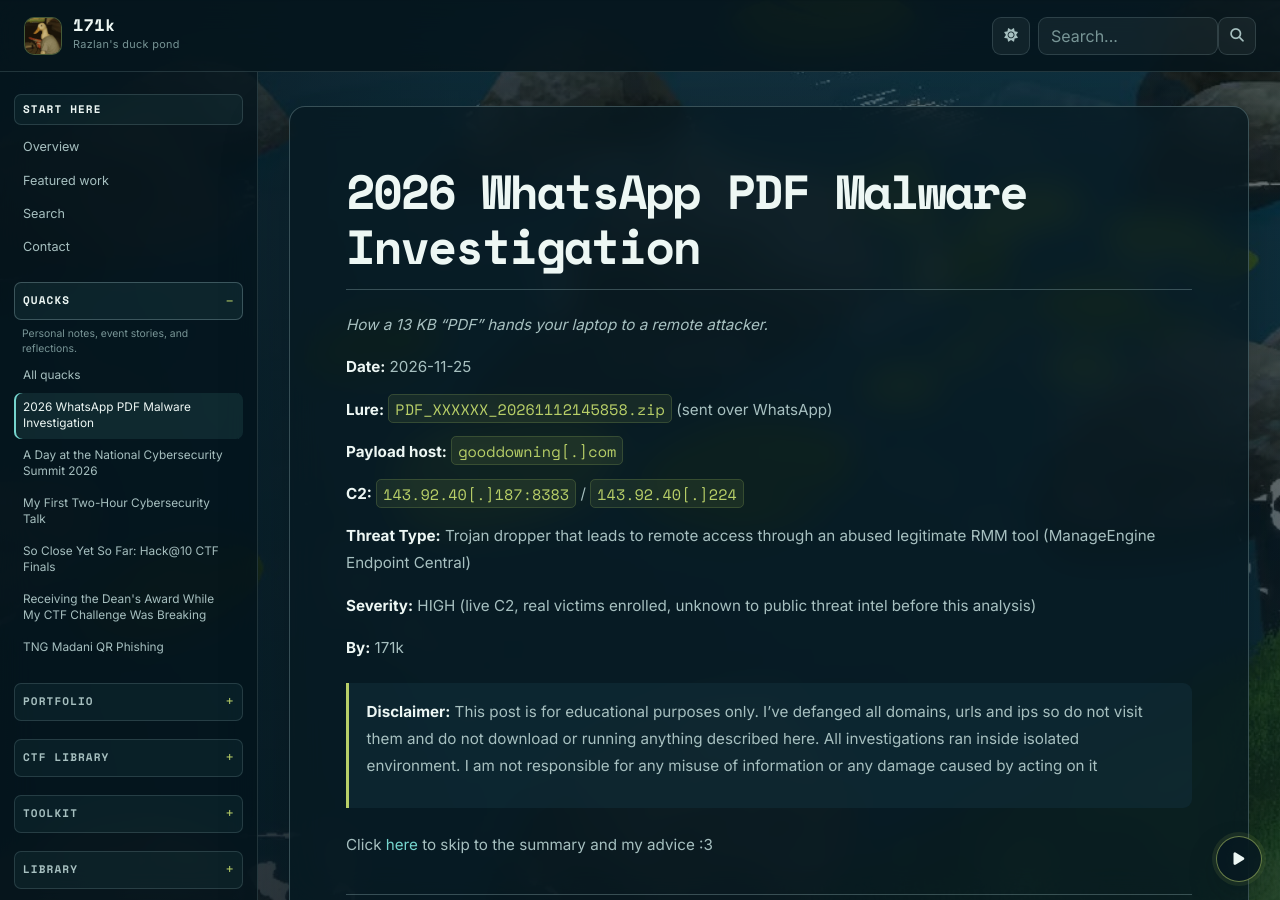
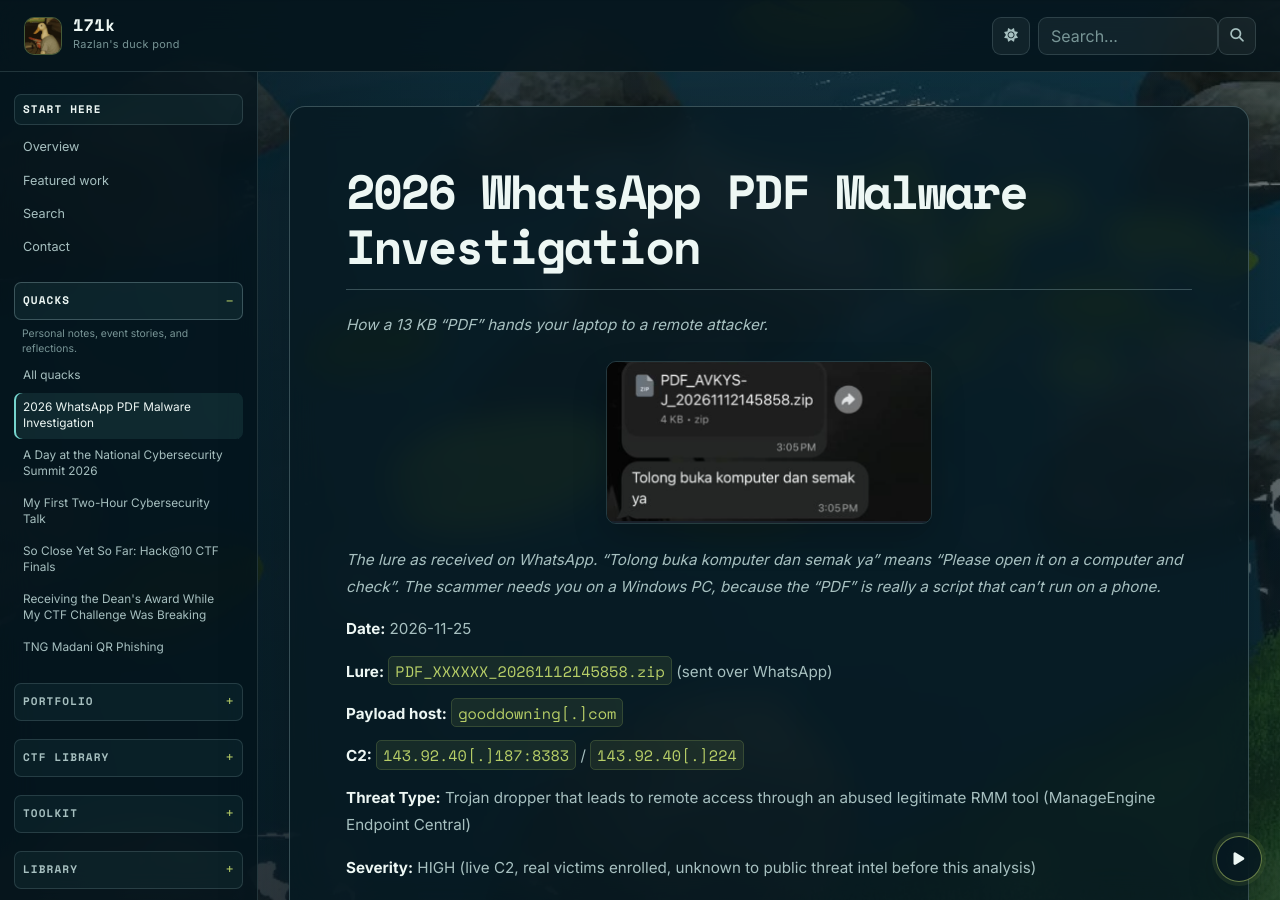
Before and after one commit to 171k/171k.github.io, a Jekyll site: the page built from _quacks/2026-11-25-whatsapp-pdf-malware.md, in a window 1280 px wide and 900 px high. Built offline with Jekyll 4.4.1, drawn with Linux system fonts in a browser that asks for light colours; a script that is not in the unit is left out.

Commit message:
Add WhatsApp lure header image to WhatsApp PDF post
Co-Authored-By: Claude Opus 5.5 <noreply@anthropic.com>

```diff
--- a/_quacks/2026-11-25-whatsapp-pdf-malware.md
+++ b/_quacks/2026-11-25-whatsapp-pdf-malware.md
@@ -14,6 +14,9 @@ featured: false
 # 2026 WhatsApp PDF Malware Investigation
 
 _How a 13 KB "PDF" hands your laptop to a remote attacker._
+
+![](/assets/images/quacks/whatsapp-pdf-malware/header.png){: loading="lazy" decoding="async" width="326" height="162" }
+_The lure as received on WhatsApp. "Tolong buka komputer dan semak ya" means "Please open it on a computer and check". The scammer needs you on a Windows PC, because the "PDF" is really a script that can't run on a phone._
 
 **Date:** 2026-11-25
 
```
Also changed, not shown: assets/images/quacks/whatsapp-pdf-malware/header.png (added).
